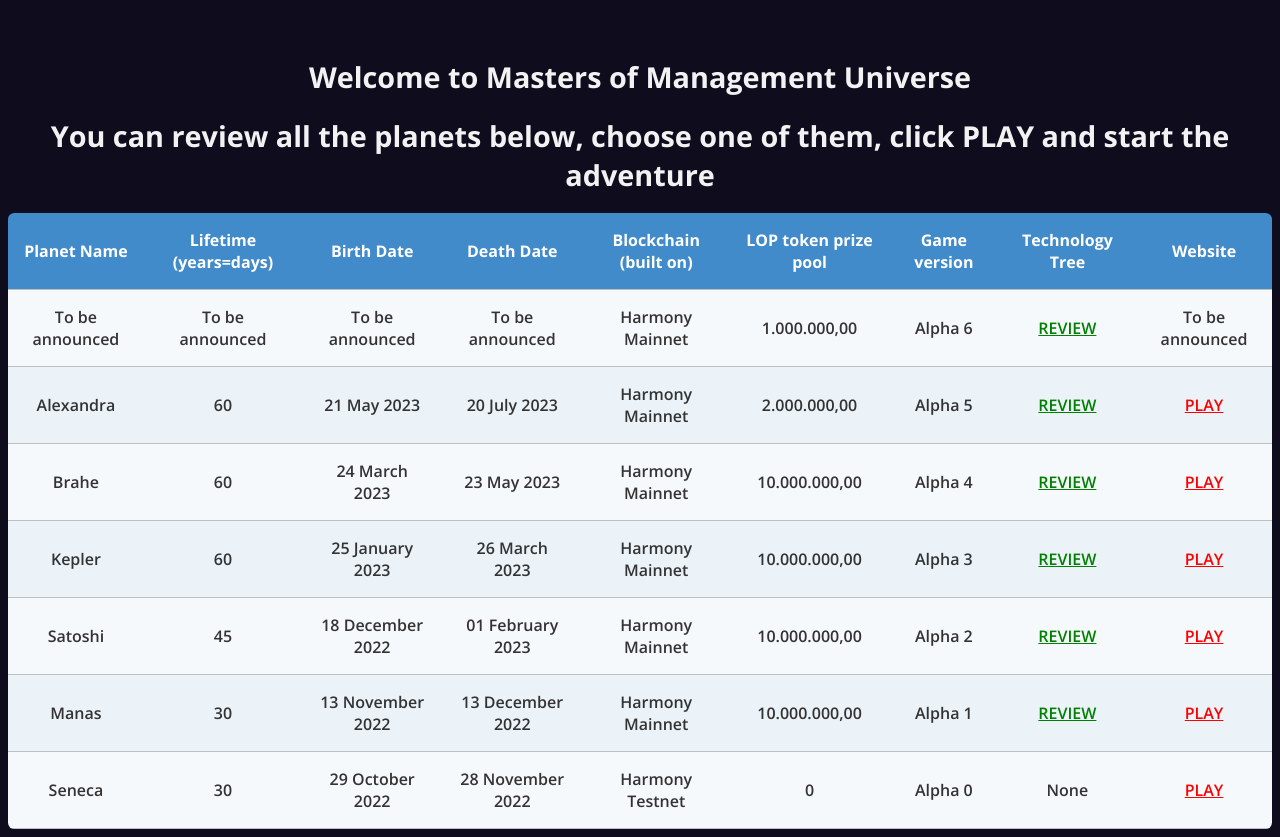
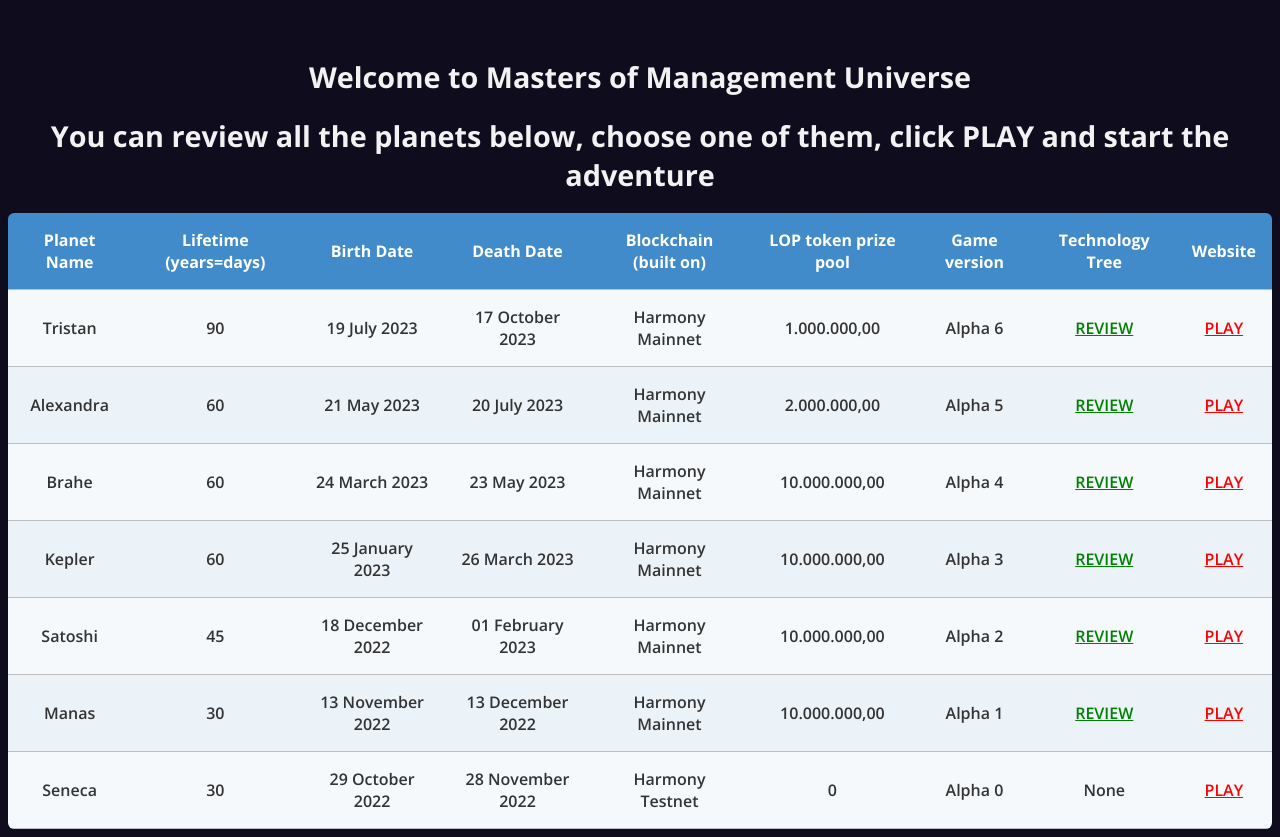
Before and after one commit to Kilopicoin/MastersOfManagementWeb_Legacy, a plain HTML site: page play.html in a window 1280 px wide. Drawn offline with nearby package versions, Linux system fonts and the light colour scheme.

Commit message:
Add files via upload

```diff
--- a/play.html
+++ b/play.html
@@ -50,16 +50,16 @@
             </tr>
             <tr>
               <td data-th="Planet Name">
-                To be announced
+                Tristan
               </td>
               <td data-th="Lifetime (years=days)">
-                To be announced
+                90
               </td>
               <td data-th="Birth Date">
-                To be announced
+                19 July 2023
               </td>
               <td data-th="Death Date">
-                To be announced
+                17 October 2023
               </td>
               <td data-th="Blockchain (built on)">
                 Harmony Mainnet
@@ -74,7 +74,7 @@
                 <a href="https://kilopi.net/mom/mom/kepler/techmap/" style="color:green;" rel=“noreferrer” target="_blank">REVIEW</a>
               </td>
               <td data-th="Website">
-                To be announced
+                <a href="https://kilopi.net/mom/mom/tristan/index.html" style="color:red;" rel=“noreferrer” target="_blank">PLAY</a>
 
               </td>
             </tr>
```
Also changed, not shown: index.html (+3 -1 lines).
